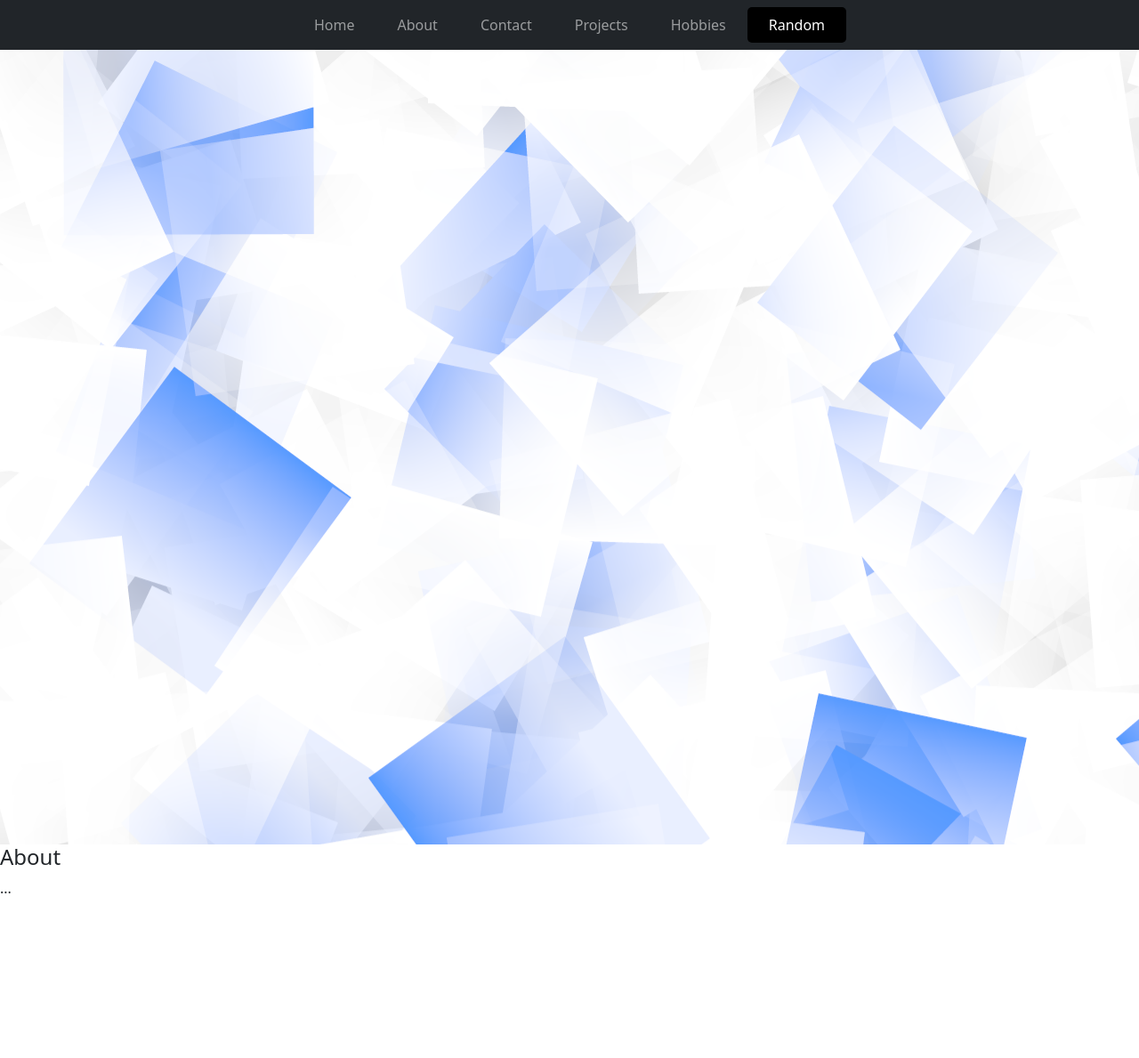
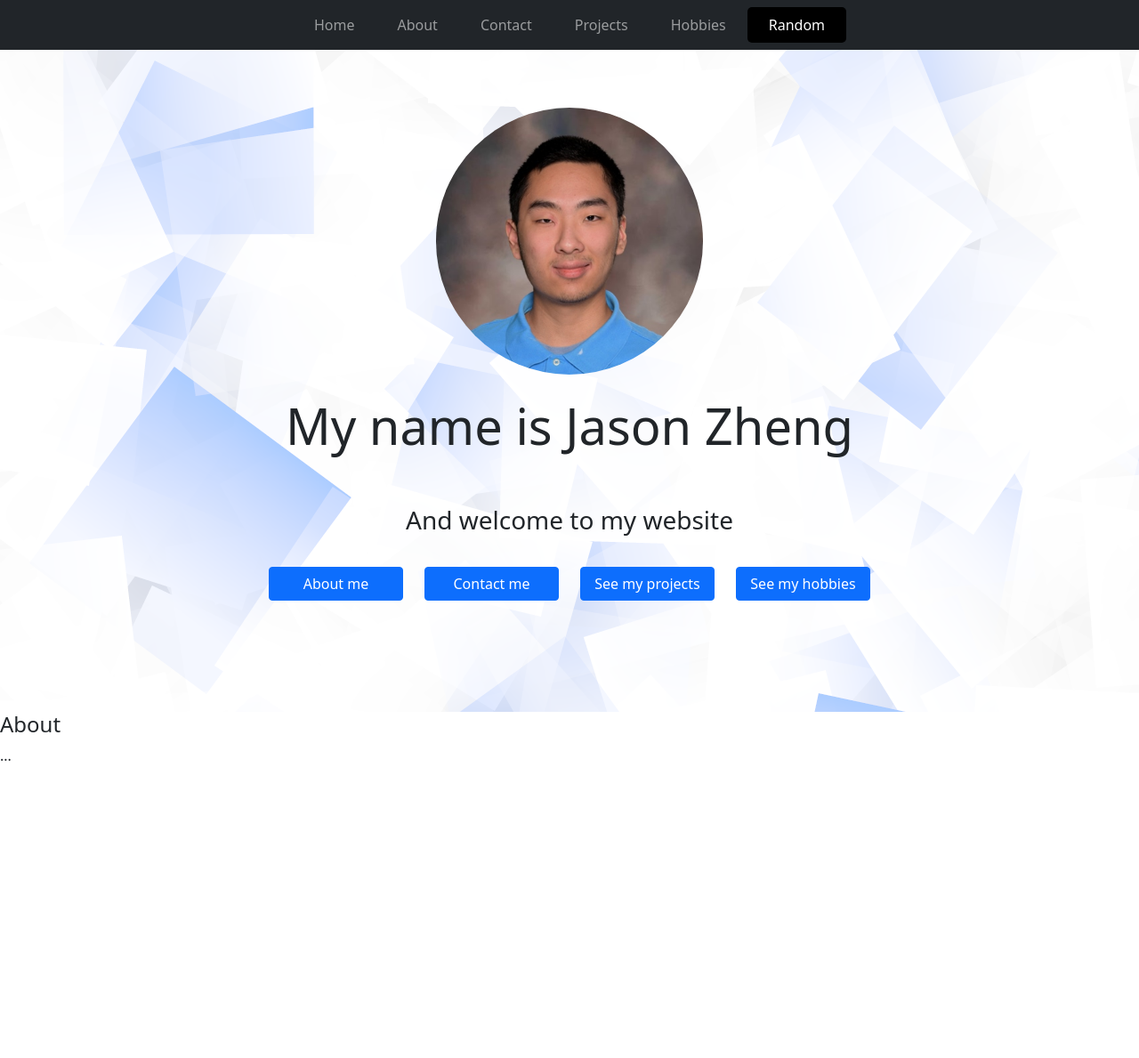
Before and after one commit to jasozh/jasozh.github.io, a PHP site: page /new/index.html in a window 1280 px wide. Shown: the top 1189 px of the page at 89% size. Run offline with PHP 8.4, Linux system fonts and the light colour scheme.

Commit message:
Basic setup for Home page

```diff
--- a/new/css/style.css
+++ b/new/css/style.css
@@ -1,9 +1,14 @@
-/* Define CSS variables*/
+/*
+*
+*  Global styling
+*
+*/
+
+/* Define CSS variables */
 :root {
     /* Default lightgrey, changes to black when navbar color is inverted */
     --active-color: lightgrey;
 }
-
 
 /* Add CSS animations to all page elements */
 * {
@@ -11,13 +16,13 @@
 }
 
 
-/* Add background image to landing page */
-article.landing {
-    background-image: url('../img/background.png');
-}
+/*
+*
+*  Navbar styling
+*
+*/
 
-
-/* Navbar styling */
+/* Show highlighted active state only on desktop */
 @media screen and (max-width: 767px) {
     a.active {
         text-decoration: underline;
@@ -36,30 +41,81 @@
     }
 }
 
-.navbar-fixed-top.scrolled {
-    background-color: #fff !important;
-    transition: background-color 200ms linear;
+/* Logo styling */
+img#logo {
+    border-radius: 50%;
+    height: 25px;
 }
 
 
-/* Logo styling */
-img#logo {
+/*
+*
+*  Styling for Home
+*
+*/
+
+/* Sets background image and pseudoelement for transparency */
+article#home {
+    background-image: url('../img/background.png');
+}
+
+article#home::before {
+    content: "";
+    position: absolute;
+    top: 0px;
+    right: 0px;
+    bottom: 0px;
+    left: 0px;
+    background-color: rgba(255, 255, 255, 0.50);
+}
+
+/* Ensures actual content is not affected by the transparent pseudolayer */
+.content {
+    position: relative;
+    text-align: center;
+}
+
+/* Ensures that the main button group on Home is responsive */
+@media screen and (max-width: 991px) {
+    .button-width {
+        margin-left: 100px;
+        margin-right: 100px;
+    }
+}
+
+@media screen and (min-width: 992px) {
+    .button-width {
+        min-width: 700px;
+    }
+}
+
+/* Profile picture styling */
+img.profile {
     border-radius: 50%;
+    max-height: 300px;
+    max-width: 50%;
+    cursor: pointer;
+}
+
+img.profile:hover {
+    opacity: 0.75;
+    border-radius: 50px;
+    transform: rotate(10deg);
+}
+
+img.profile:active {
+    border-radius: 65px;
+    padding: 20px;
 }
 
 
-/* Profile picture styling and animations */
-img#profile {
-    border-radius: 50%;
-    cursor: pointer;
-}
+/* Non-mobile styles for articles */
+/* @media screen and (min-width: 768px) {
+    article#home {
+        height: 100vh;
+    }
 
-img#profile:hover {
-    opacity: 0.5;
-    border-radius: 10px;
-    transform: rotate(20deg);
-}
-
-img#profile:active {
-    padding: 5px;
-}
+    article#about {
+        height: 100vh;
+    }
+} */
--- a/new/index.html
+++ b/new/index.html
@@ -55,7 +55,7 @@
       <div class="container-fluid">
         <!-- Navbar brand -->
         <a class="navbar-brand d-md-none" href="#">
-          <img src="img/logo.png" id="logo" alt="" height="25" class="d-inline-block align-text-top">
+          <img src="img/logo.png" id="logo" alt="" class="d-inline-block align-text-top">
           &nbsp;&nbsp;Jason Zheng
         </a>
 
@@ -82,48 +82,34 @@
 
   <!-- Main content -->
   <main>
-    <article id="home" class="landing">
-      <h4>Home</h4>
-      <br>
+    <!-- Home page -->
+    <article id="home">
+      <div class="content d-flex flex-column min-vh-100 justify-content-center align-items-center">
+        <div class="py-5"></div>
 
-      <br>
-      <br>
-      <br>
-      <br>
-      <br>
-      <br>
-      <br>
-      <br>
-      <br>
-      <br>
-      <br>
-      <br>
-      <br>
-      <br>
-      <br>
-      <br>
-      <br>
-      <br>
-      <br>
-      <br>
-      <br>
-      <br>
-      <br>
-      <br>
-      <br>
-      <br>
-      <br>
-      <br>
-      <br>
-      <br>
-      <br>
-      <br>
-      <br>
-      <br>
-      <br>
-      <br>
-      <br>
+        <img class="profile" src="img/profile.png">
+        <h1 class="px-2 py-4 display-4"><b>My name is Jason Zheng</b></h1>
+        <h3 class="px-2 py-4">And welcome to my website</h3>
+
+        <div class="row button-width">
+          <div class="col-lg py-1">
+            <a href="#about" type="button" class="btn btn-primary btn-block w-100">About me</a>
+          </div>
+          <div class="col-lg py-1">
+            <a href="#contact" type="button" class="btn btn-primary btn-block w-100">Contact me</a>
+          </div>
+          <div class="col-lg py-1">
+            <a href="#projects" type="button" class="btn btn-primary btn-block w-100">See my projects</a>
+          </div>
+          <div class="col-lg py-1">
+            <a href="#hobbies" type="button" class="btn btn-primary btn-block w-100">See my hobbies</a>
+          </div>
+        </div>
+
+        <div class="py-5"></div>
+      </div>
     </article>
+
     <article id="about">
       <h4>About</h4>
       <p>...</p>
```
Also changed, not shown: new/img/profile.png (added).
